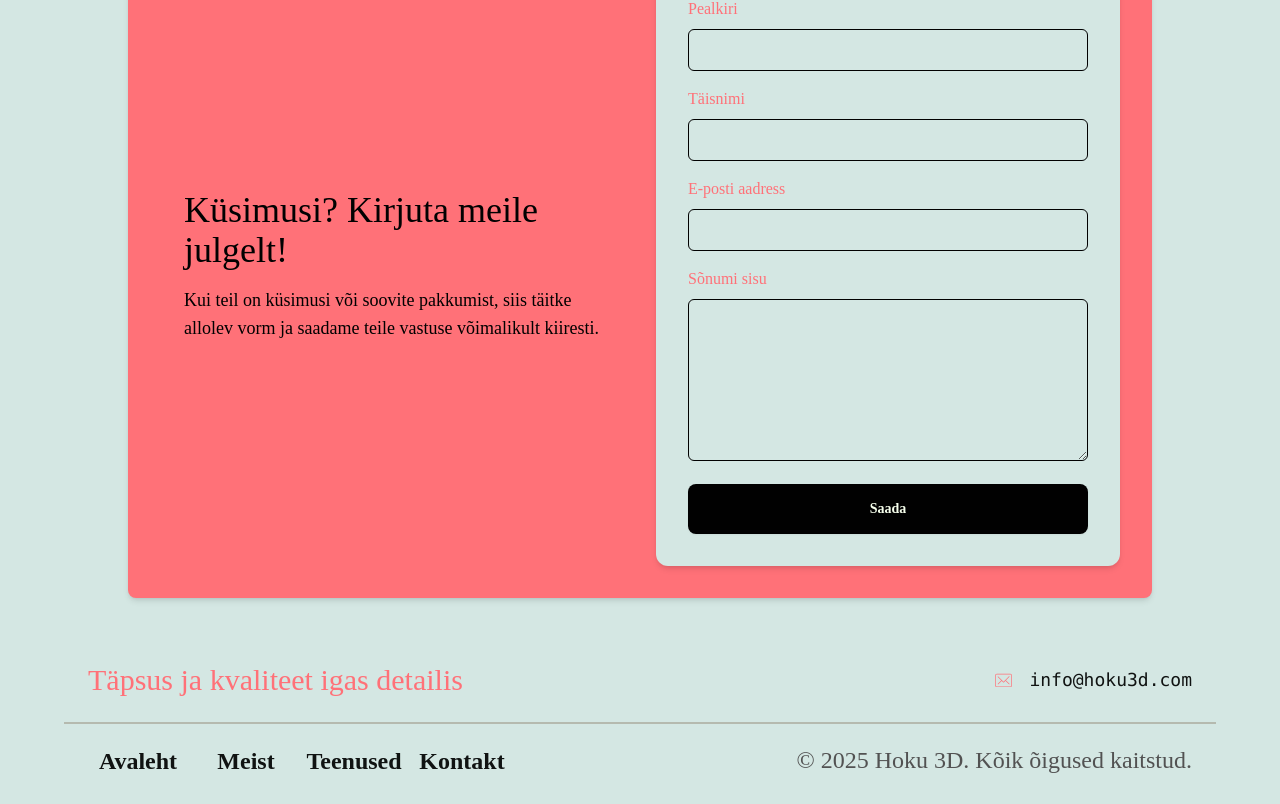
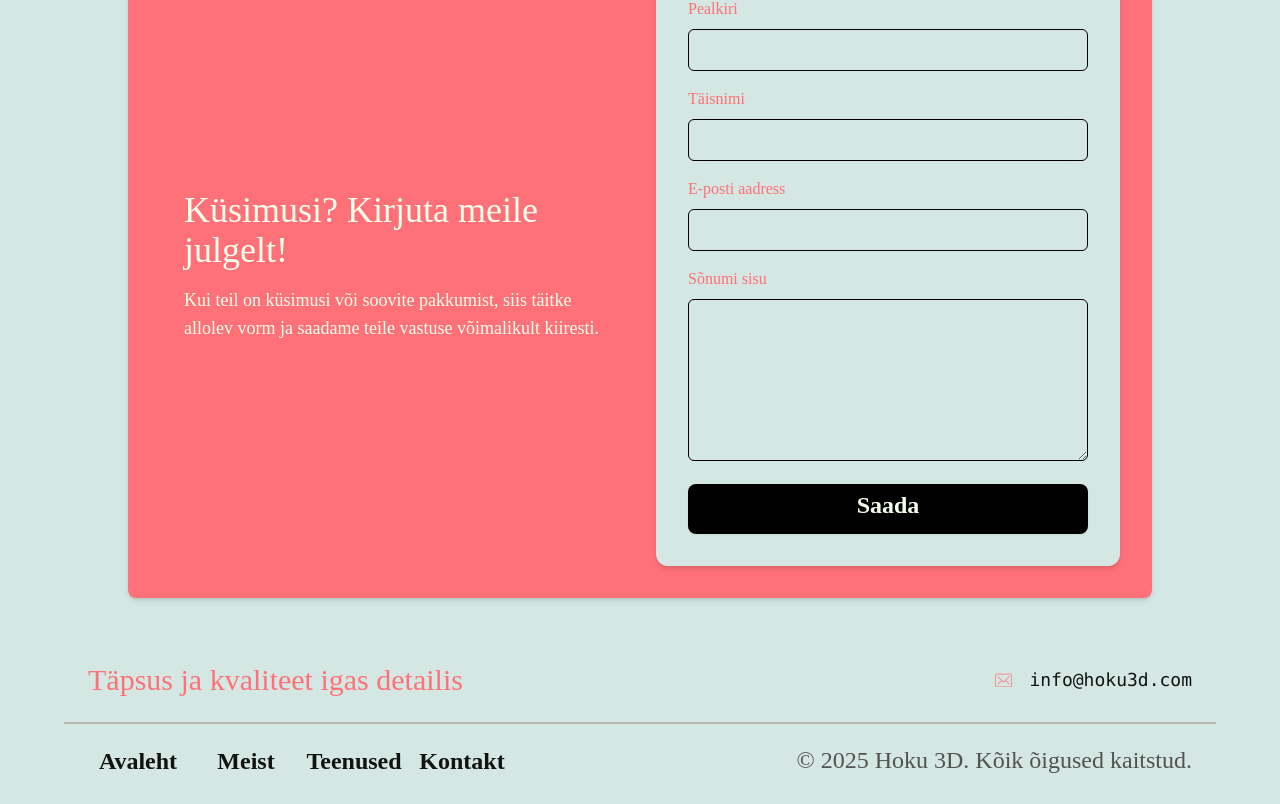
Before and after one commit to ErikLeemet/hoku_3d, a Next.js app: page / in a window 1280 px wide. Shown: the part 4683-5487 px from the top of the page. Built offline with nearby package versions, Linux system fonts and the light colour scheme.

Commit message:
slight UI fixes

```diff
--- a/src/app/contact/page.js
+++ b/src/app/contact/page.js
@@ -34,8 +34,8 @@ const Contact = () => {
         <div className="grid gap-8 lg:grid-cols-2 items-center">
           {/* Left text column */}
           <div className="p-6">
-            <h3 className="text-4xl font-['thedusWLB'] text-secondary mb-4">Küsimusi? Kirjuta meile julgelt!</h3>
-            <p className="font-['thedusCLR'] text-lg text-secondary">Kui teil on küsimusi või soovite pakkumist, siis täitke allolev vorm ja saadame teile vastuse võimalikult kiiresti.</p>
+            <h3 className="text-4xl font-['thedusWLB'] text-primary mb-4">Küsimusi? Kirjuta meile julgelt!</h3>
+            <p className="font-['thedusCLR'] text-lg text-primary">Kui teil on küsimusi või soovite pakkumist, siis täitke allolev vorm ja saadame teile vastuse võimalikult kiiresti.</p>
           </div>
 
           {/* Right form column (styled like site boxes) */}
@@ -50,7 +50,7 @@ const Contact = () => {
                   value={formData.title}
                   onChange={handleChange}
                   required
-                  className="w-full px-3 py-2 border border-secondary rounded-md focus:outline-none focus:ring-2 focus:ring-accent bg-base-100 text-neutral-900 placeholder:text-neutral-500"
+                  className="w-full px-3 py-2 border border-secondary rounded-md font-['thedusCLR'] focus:outline-none focus:ring-4 focus:ring-accent bg-base-100 text-accent placeholder:text-neutral-500"
                 />
               </div>
               <div className="mb-4">
@@ -62,7 +62,7 @@ const Contact = () => {
                   value={formData.fullName}
                   onChange={handleChange}
                   required
-                  className="w-full px-3 py-2 border border-secondary rounded-md focus:outline-none focus:ring-2 focus:ring-accent bg-base-100 text-neutral-900 placeholder:text-neutral-500"
+                  className="w-full px-3 py-2 border border-secondary rounded-md font-['thedusCLR'] focus:outline-none focus:ring-4 focus:ring-accent bg-base-100 text-accent placeholder:text-neutral-500"
                 />
               </div>
               <div className="mb-4">
@@ -74,7 +74,7 @@ const Contact = () => {
                   value={formData.email}
                   onChange={handleChange}
                   required
-                  className="w-full px-3 py-2 border border-secondary rounded-md focus:outline-none focus:ring-2 focus:ring-accent bg-base-100 text-neutral-900 placeholder:text-neutral-500"
+                  className="w-full px-3 py-2 border border-secondary rounded-md focus:outline-none focus:ring-4 focus:ring-accent font-['thedusCLR'] bg-base-100 text-accent placeholder:text-neutral-500"
                 />
               </div>
               <div className="mb-4">
@@ -86,12 +86,12 @@ const Contact = () => {
                   onChange={handleChange}
                   required
                   rows="6"
-                  className="w-full px-3 py-2 border border-secondary rounded-md focus:outline-none focus:ring-2 focus:ring-accent bg-base-100 text-neutral-900 placeholder:text-neutral-500"
+                  className="w-full px-3 py-2 border border-secondary rounded-md focus:outline-none focus:ring-4 font-['thedusCLR'] focus:ring-accent bg-base-100 text-accent placeholder:text-neutral-500"
                 ></textarea>
               </div>
               <button
                 type="submit"
-                className="btn btn-secondary w-full min-h-[50px] border-0 text-primary font-['thedusCLR'] duration-300 ease-in-out hover:bg-primary hover:text-secondary hover:border-2 hover:border-secondary"
+                className="btn btn-secondary w-full min-h-[50px] border-0 text-primary font-['thedusCLR'] font-['thedusCLR'] text-2xl pb-2 duration-300 ease-in-out hover:bg-primary hover:text-secondary hover:border-2 hover:border-secondary"
               >
                 Saada
               </button>
--- a/tailwind.config.js
+++ b/tailwind.config.js
@@ -8,7 +8,7 @@ module.exports = {
     daisyui: {
       themes: [
         {
-          bightspace: {
+          brightspace: {
             primary: "#F6FFEC",
 
             secondary: "#010101",
```
